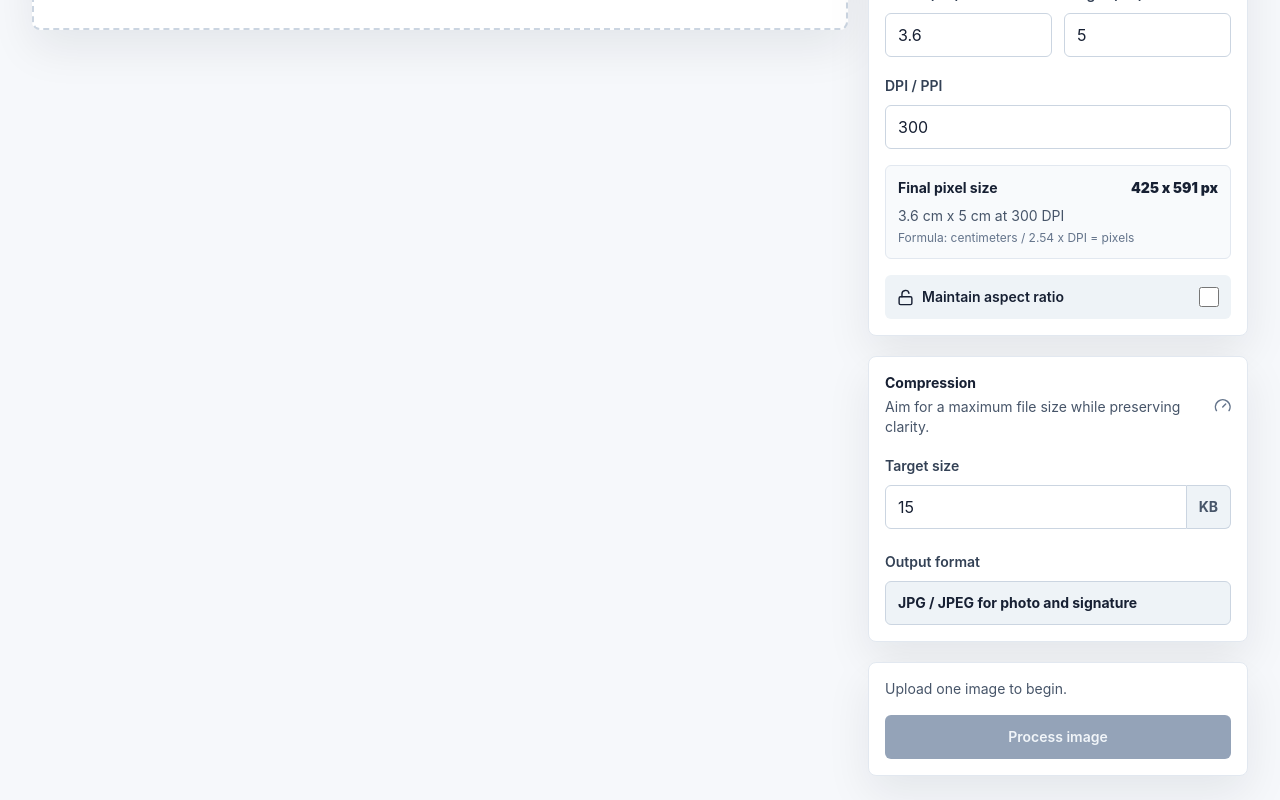
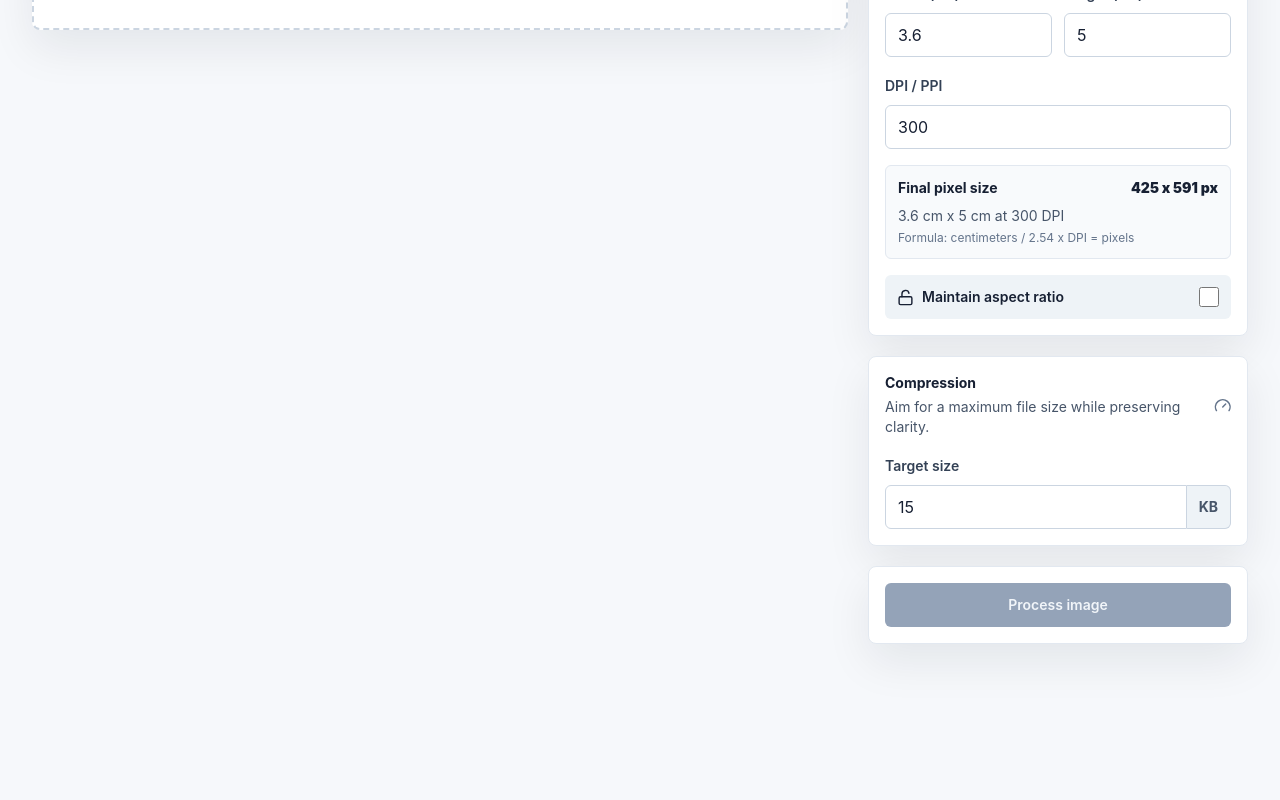
Before and after one commit to shah-shivam-410/Image-Editor-App, a React (Vite) app: page / in a window 1280 px wide. Shown: the part 347-1147 px from the top of the page. After the commit the page ends 1015 px from the top, so only its background shows below. Built offline with nearby package versions, Linux system fonts and the light colour scheme; what pica would draw is missing.

Commit message:
Updated UI

```diff
--- a/src/components/CompressionControls.jsx
+++ b/src/components/CompressionControls.jsx
@@ -40,13 +40,6 @@ export default function CompressionControls({ settings, setSettings, disabled })
           </p>
         ) : null}
       </label>
-
-      <label className="mt-5 block">
-        <span className="text-sm font-semibold text-slate-700">Output format</span>
-        <div className="mt-2 flex h-11 items-center rounded-md border border-slate-300 bg-field px-3 text-sm font-bold text-ink">
-          JPG / JPEG for photo and signature
-        </div>
-      </label>
     </section>
   );
 }
--- a/src/components/OutputPanel.jsx
+++ b/src/components/OutputPanel.jsx
@@ -21,9 +21,6 @@ export default function OutputPanel({ result, sourceFile, onReset }) {
           <p className="text-sm font-bold text-ink">
             {result.reachedTarget ? 'Ready for upload' : 'Best effort optimized'}
           </p>
-          <p className="mt-1 text-sm text-slate-600">
-            Quality {Math.round((result.quality || 1) * 100)}% with browser-only processing.
-          </p>
         </div>
         <div className="flex gap-2">
           <Button variant="secondary" onClick={onReset}>
--- a/src/pages/EditorPage.jsx
+++ b/src/pages/EditorPage.jsx
@@ -1,5 +1,5 @@
 import { Sparkles, ShieldCheck } from 'lucide-react';
-import { useEffect, useMemo, useState } from 'react';
+import { useEffect, useState } from 'react';
 import Button from '../components/Button.jsx';
 import CompressionControls from '../components/CompressionControls.jsx';
 import Dropzone from '../components/Dropzone.jsx';
@@ -38,13 +38,6 @@ export default function EditorPage() {
   const canProcess = Boolean(upload.file) && !processor.isProcessing;
   const sourceSize = upload.file?.size ?? 0;
   const sourceType = upload.file?.type?.replace('image/', '') ?? '';
-
-  const helperText = useMemo(() => {
-    if (!upload.file) return 'Upload one image to begin.';
-    return settings.outputType === 'image/png'
-      ? 'PNG is best for signatures, with JPEG fallback if the target is very strict.'
-      : 'JPEG compression uses binary search to keep the highest quality under the target.';
-  }, [settings.outputType, upload.file]);
 
   return (
     <main className="min-h-screen bg-mist">
@@ -116,8 +109,7 @@ export default function EditorPage() {
           />
 
           <div className="rounded-lg border border-slate-200 bg-white p-4 shadow-soft">
-            <p className="text-sm text-slate-600">{helperText}</p>
-            <div className="mt-4 flex gap-2">
+            <div className="flex gap-2">
               {upload.file ? (
                 <Button
                   variant="secondary"
```
